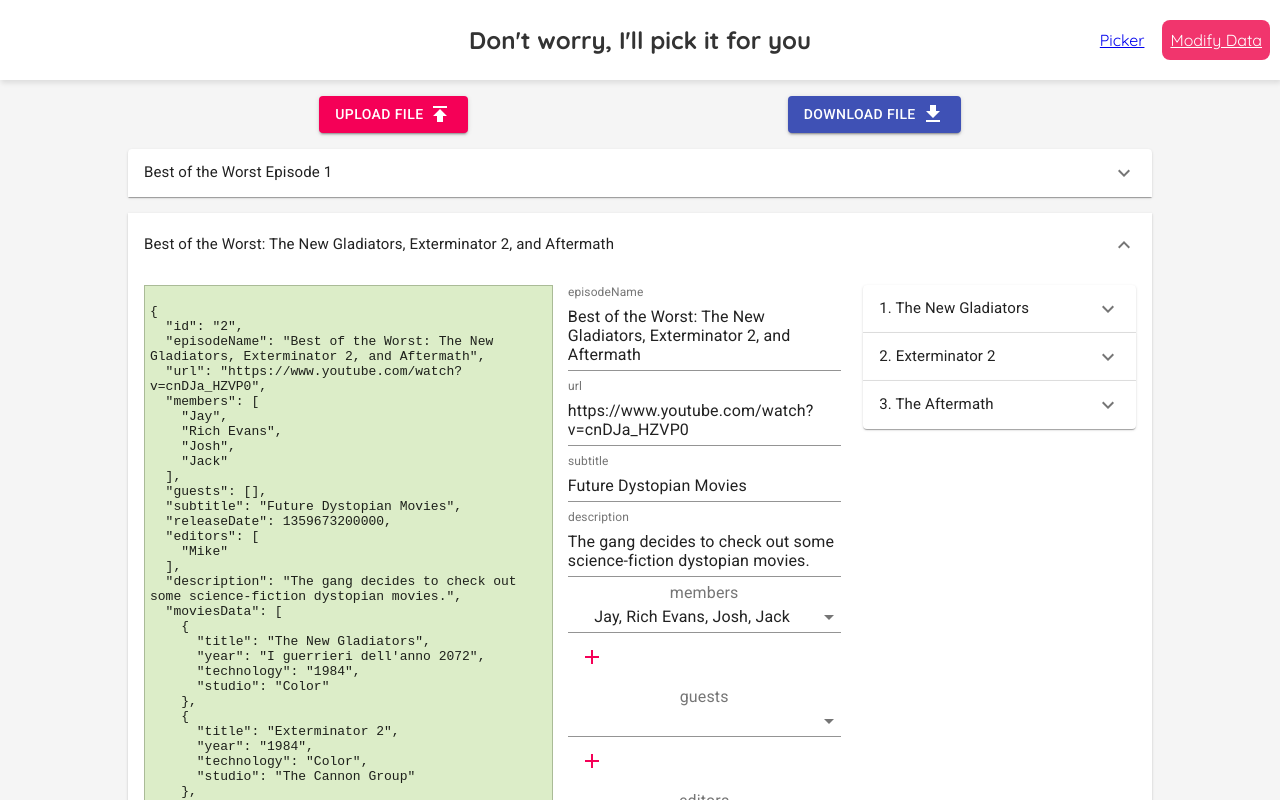
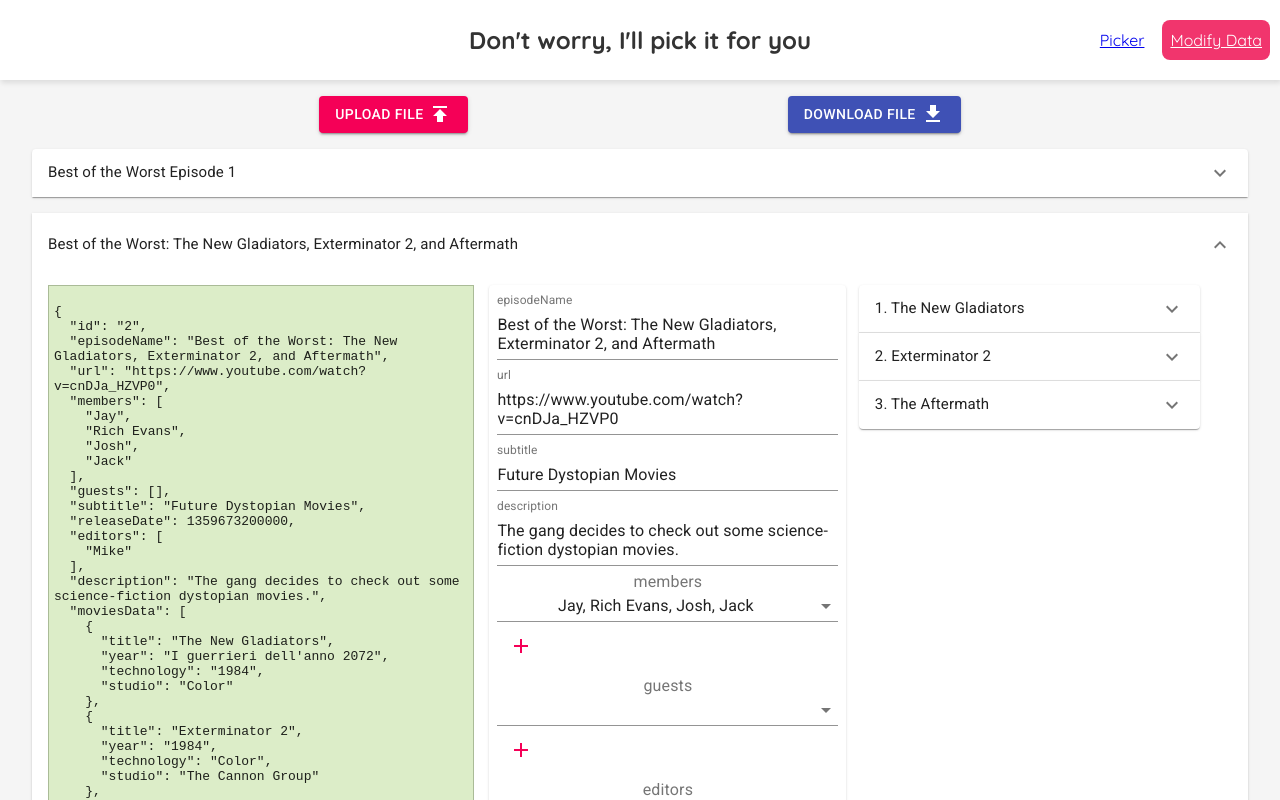
Before and after one commit to mprtcz/RLMPicker, a React (Create React App) app: page /modify-data in a window 1280 px wide. Both pictures are taken after a click on the button 640 px from the left and 220 px from the top of the page. Shown: the top 800 px of the page. Built offline with nearby package versions, Linux system fonts and the light colour scheme.

Commit message:
Moved some elements around to look better. Movie modifier will use all space available, json object summary will be slimmer.

```diff
--- a/src/components/DataModifierPage.js
+++ b/src/components/DataModifierPage.js
@@ -21,7 +21,7 @@ const useStyles = makeStyles((theme) => ({
     marginLeft: 5,
   },
   videoModifiers: {
-    width: "80%",
+    width: "95%",
   },
   buttonsContainer: {
     marginBottom: 16,
--- a/src/components/Inputs.js
+++ b/src/components/Inputs.js
@@ -10,6 +10,7 @@ const useStyles = makeStyles((theme) => ({
   },
 
   inputs: {
+    width: "100%",
     "& >*": {
       marginBottom: 8,
     },
@@ -33,7 +34,6 @@ const Inputs = (props) => {
   };
 
   return (
-    <div>
     <div className={classes.inputs}>
       {(stringFields || []).map((fieldName, singleInputIndex) => (
         <SingleInput
@@ -58,7 +58,6 @@ const Inputs = (props) => {
         </div>
       ))}
     </div>
-    </div>
   );
 };
 
--- a/src/components/VideoDetailsModifier.js
+++ b/src/components/VideoDetailsModifier.js
@@ -4,6 +4,7 @@ import ExpandMoreIcon from "@material-ui/icons/ExpandMore";
 import { Button } from "@material-ui/core";
 import {
   Accordion,
+  Card,
   AccordionDetails,
   AccordionSummary,
   Typography,
@@ -30,8 +31,11 @@ const useStyles = makeStyles((theme) => ({
       width: "48%",
     },
   },
+  card: {
+    padding: "8px",
+  },
   jsonRenderContainer: {
-    maxWidth: "40%",
+    maxWidth: "35%",
     backgroundColor: "#dcedc8",
     padding: 5,
     border: "1px solid #aabb97",
@@ -126,12 +130,14 @@ const VideoDetailsModifier = (props) => {
             <pre>{JSON.stringify(video, null, 2)}</pre>
           </div>
           <form className={classes.formContainer}>
+            <Card className={classes.card}>
               <Inputs
                 inputObject={video}
                 stringFields={stringFields}
                 stringArrays={stringArrays}
                 inputObjectChanged={(output) => onInputObjectChange(output)}
               ></Inputs>
+            </Card>
             {(objectArrays || []).map((fieldName) => (
               <div>
                 {(video[fieldName] || []).map((movieInfo, singleInputIndex) => (
```
Lines whose indentation alone changed are shown as unchanged.
